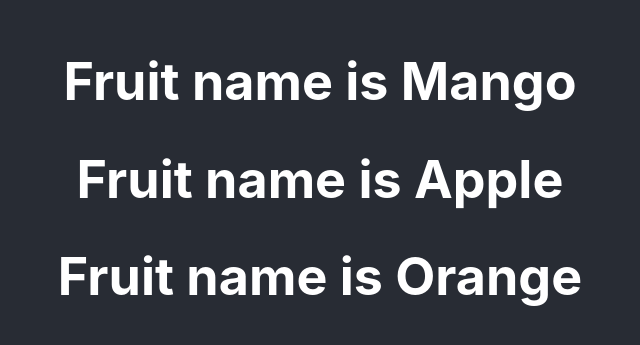
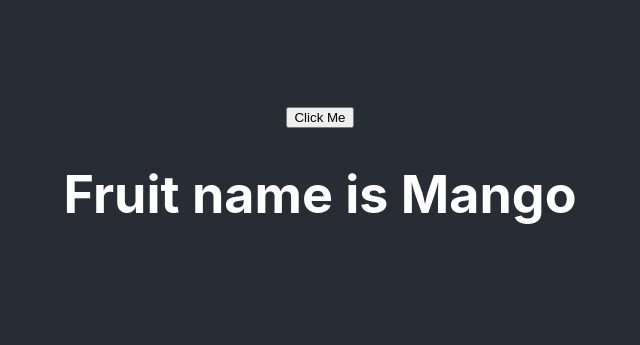
Before and after one commit to tackernao0522/kazi-react-smile, a React (Create React App) app: page / in a window 1280 px wide. Shown: the part 221-566 px from the top of the page, without its empty margins (320-960 px from the left). Built offline with nearby package versions, Linux system fonts and the light colour scheme.

Commit message:
イベントハンドラーメソッド

```diff
--- a/src/components/Learning.jsx
+++ b/src/components/Learning.jsx
@@ -1,23 +1,28 @@
-import React, { Component } from "react";
+import React, { Component } from 'react'
 
 class Learning extends Component {
     constructor(props) {
-        super(props);
+        super(props)
         this.state = {
-            fruits: [
-                {name: 'Mango', weight: '120gm'},
-                {name: 'Apple', weight: '20gm'},
-                {name: 'Orange', weight: '60gm'},
-            ]
+        fruits: [
+            { name: 'Mango', weight: '120gm' },
+            { name: 'Apple', weight: '20gm' },
+            { name: 'Orange', weight: '60gm' },
+        ],
         }
     }
-        render() {
+
+    clickHandler = () => {
+        console.log('Hello Easy Learning')
+        alert('Welcome Udemy')
+    }
+
+    render() {
         return (
-            <div>
-                <h1>Fruit name is {this.state.fruits[0].name}</h1>
-                <h1>Fruit name is {this.state.fruits[1].name}</h1>
-                <h1>Fruit name is {this.state.fruits[2].name}</h1>
-            </div>
+        <div>
+            <button onClick={this.clickHandler}>Click Me</button>
+            <h1>Fruit name is {this.state.fruits[0].name}</h1>
+        </div>
         )
     }
 }
```
Also changed, not shown: 1 other file (tests, documents, lock files or other folders).
